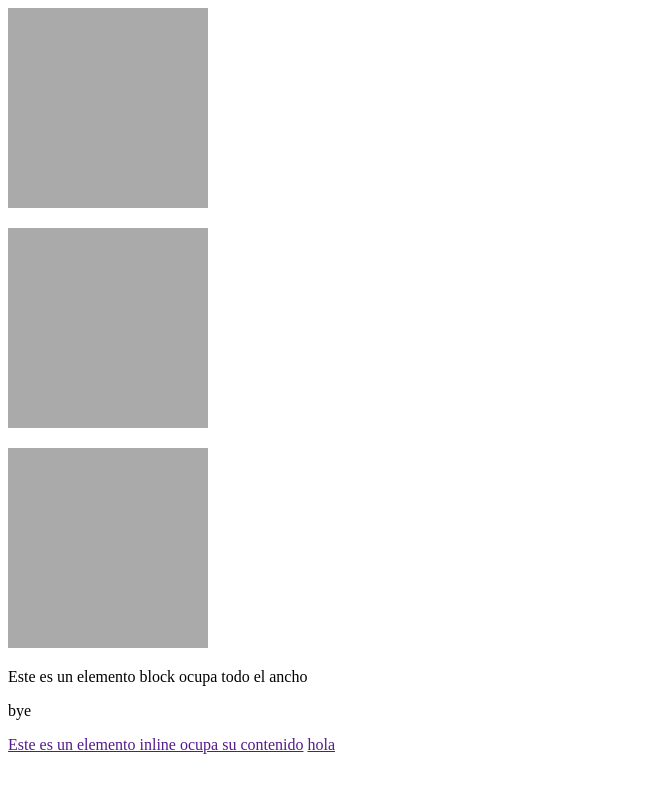
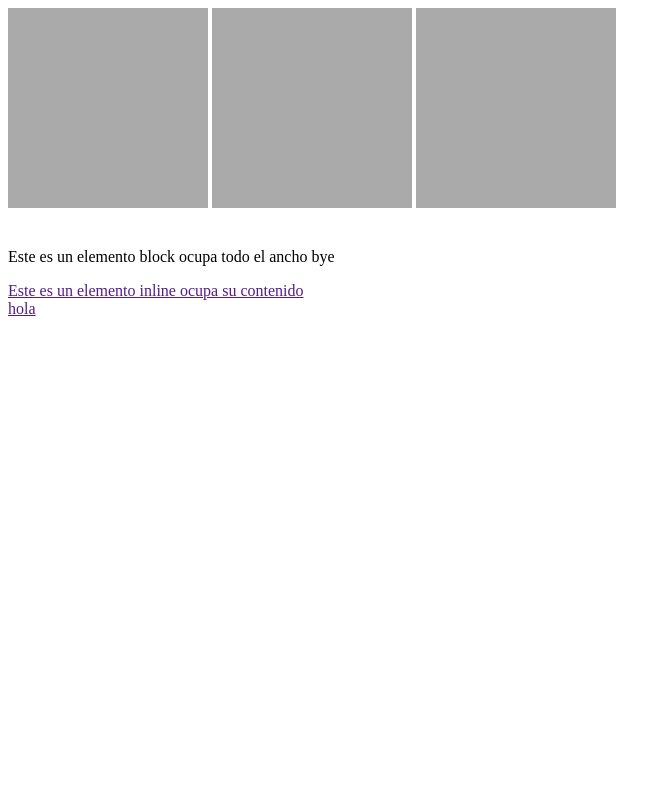
Before and after one commit to nadia19081d/mi_primer_repositorio, a plain HTML site: page eje_diplay.html in a window 1280 px wide. Shown: the whole page, without its empty margins (0-671 px from the left). Drawn offline with Linux system fonts and the light colour scheme.

Commit message:
Agrege algunos estilos y una a

```diff
--- a/eje_diplay.html
+++ b/eje_diplay.html
@@ -8,9 +8,11 @@
     <link rel="stylesheet" href="eje_display.css">
 </head>
 <body>
-    <div class="square"> </div>
-    <div class="square"> </div>
-    <div class="square"> </div>
+    <div class="contendedor">
+        <div class="square"> </div>
+        <div class="square"> </div>
+        <div class="square"> </div>
+    </div>
     <p>Este es un elemento block ocupa todo el ancho</p>
     <p>bye</p>
 
--- a/eje_display.css
+++ b/eje_display.css
@@ -3,4 +3,12 @@
     height: 200px;
     background: #aaa;
     margin-bottom: 20px;
+    display: inline-block; /* Este es para que tenga su espacio */
 }
+p{
+    display: inline-block;
+}
+
+a{
+    display: block;
+}
```
